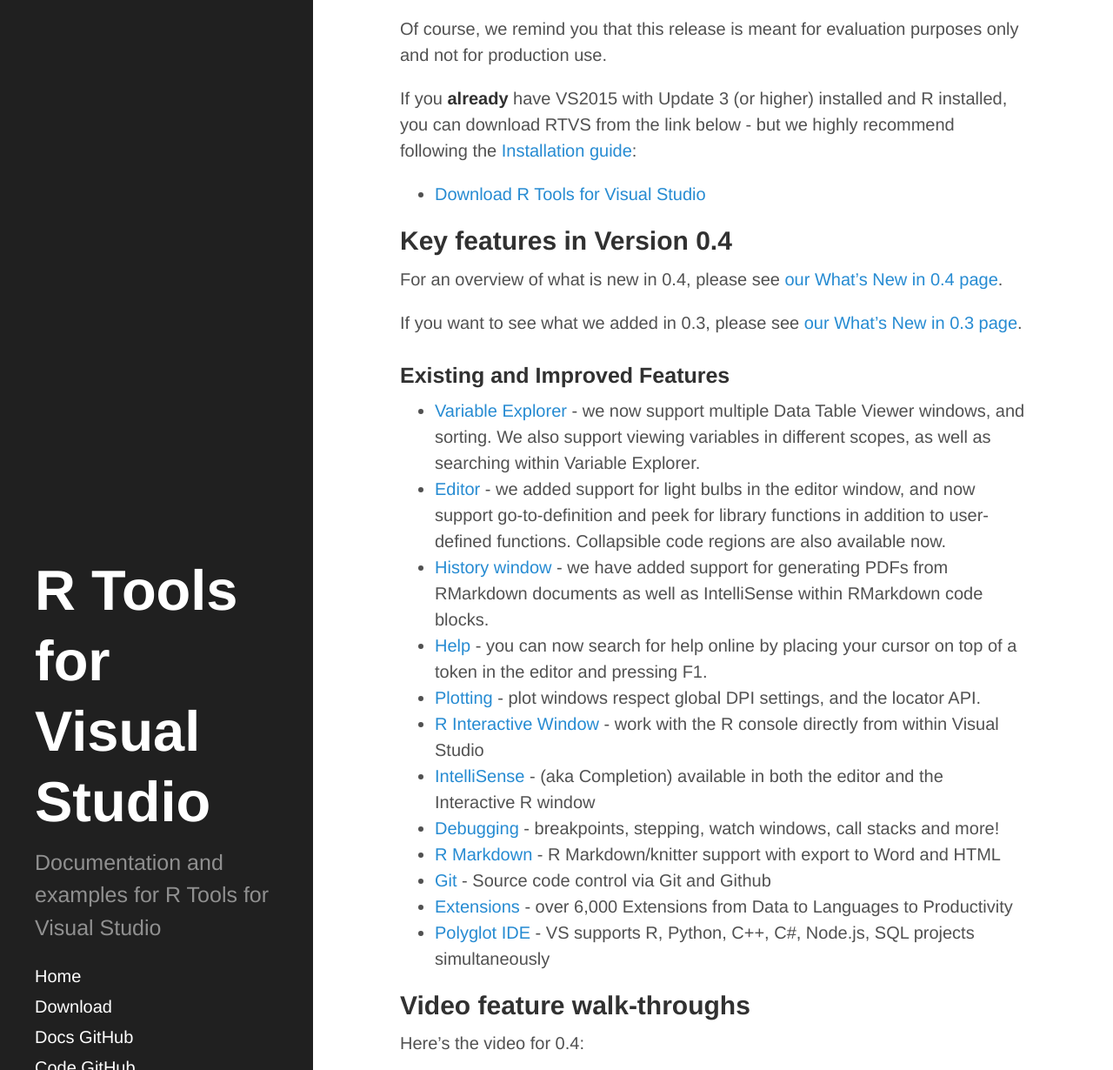
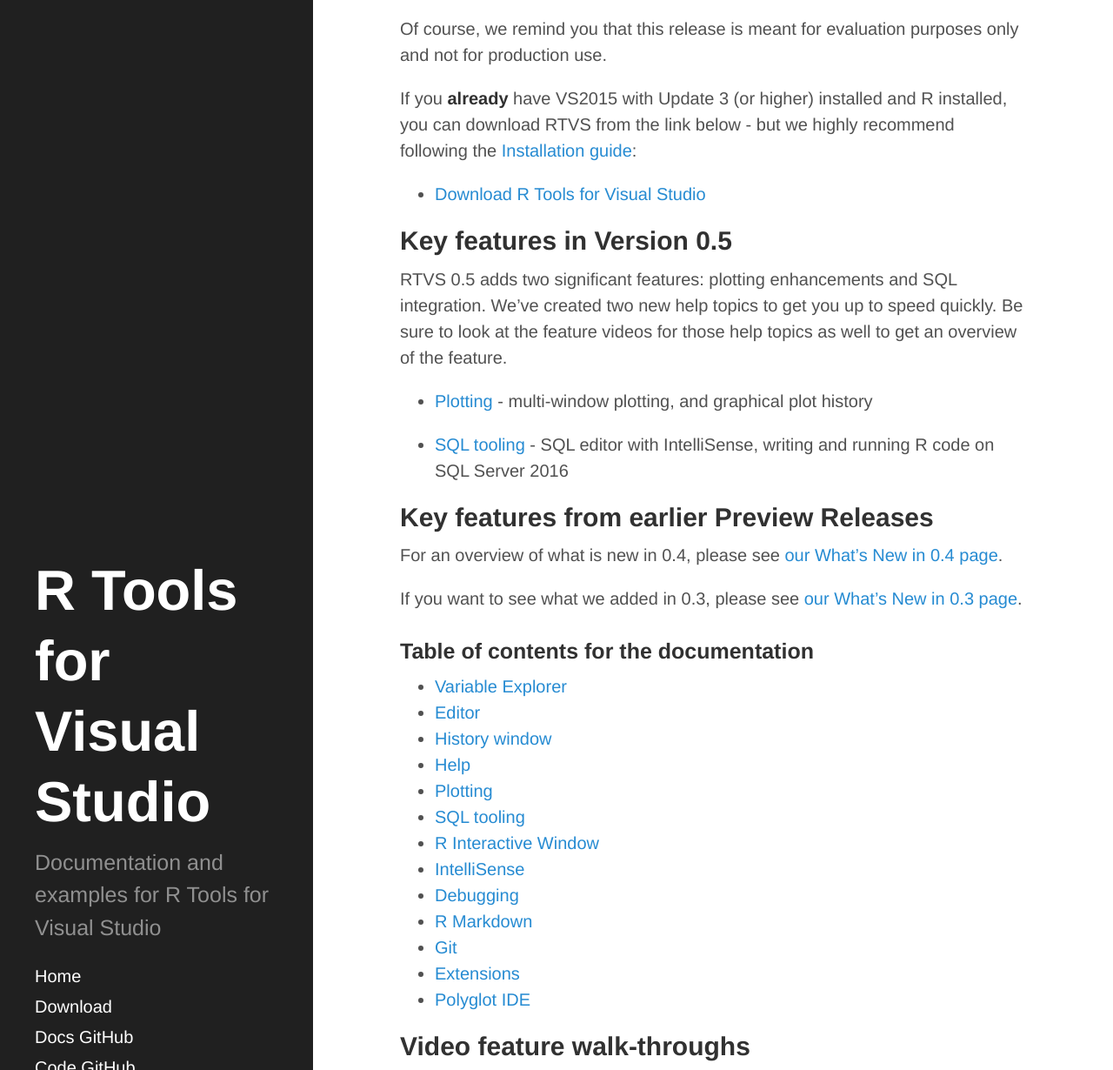
Before and after one commit to microsoft/RTVS-docs, a Jekyll site: the page built from index.md, in a window 1280 px wide and 1400 px high, scrolled down 607 px, cut to the strip 0-1230 px from the top of the window. Shown: the whole strip at 87% size. Built offline with Jekyll 4.4.1, drawn with Linux system fonts in a browser that asks for light colours; some of the changed text lies outside the part shown.

Commit message:
Updating documentation homepage to point to 0.5 specific bits

```diff
--- a/index.md
+++ b/index.md
@@ -22,7 +22,19 @@
 
 * [Download R Tools for Visual Studio](https://aka.ms/rtvs-current)
 
-## Key features in Version 0.4
+## Key features in Version 0.5
+
+RTVS 0.5 adds two significant features: plotting enhancements and SQL
+integration. We've created two new help topics to get you up to speed quickly.
+Be sure to look at the feature videos for those help topics as well to get an
+overview of the feature.
+
+* [Plotting](plotting.html) - multi-window plotting, and graphical plot history
+
+* [SQL tooling](sqlserver.html) - SQL editor with IntelliSense, writing and
+running R code on SQL Server 2016
+
+## Key features from earlier Preview Releases
 
 For an overview of what is new in 0.4, please see [our What's New in 0.4
 page](new_for_04.html).
@@ -30,29 +42,21 @@
 If you want to see what we added in 0.3, please see [our What's New in 0.3
 page](new_for_03.html).
 
-### Existing and Improved Features
+### Table of contents for the documentation
 
-* [Variable Explorer](variable-explorer.html) - we now support multiple Data
-    Table Viewer windows, and sorting. We also support viewing variables in
-    different scopes, as well as searching within Variable Explorer.
-* [Editor](editing.html) - we added support for light bulbs in the editor
-    window, and now support go-to-definition and peek for library functions in
-    addition to user-defined functions. Collapsible code regions are also
-    available now.
-* [History window](history.html) - we have added support for generating PDFs
-    from RMarkdown documents as well as IntelliSense within RMarkdown code
-    blocks.
-* [Help](help.html) - you can now search for help online by placing your cursor
-    on top of a token in the editor and pressing F1.
-* [Plotting](plotting.html) - plot windows respect global DPI settings, and the
-    locator API.
-* [R Interactive Window](interactive-repl.html) - work with the R console directly from within Visual Studio
-* [IntelliSense](intellisense.html) - (aka Completion) available in both the editor and the Interactive R window
-* [Debugging](debugging.html) -  breakpoints, stepping, watch windows, call stacks and more!
-* [R Markdown](rmarkdown.html) - R Markdown/knitter support with export to Word and HTML
-* [Git](git.html) - Source code control via Git and Github
-* [Extensions](extensions.html) - over 6,000 Extensions from Data to Languages to Productivity
-* [Polyglot IDE](polyglot.html) - VS supports R, Python, C++, C#, Node.js, SQL projects simultaneously
+* [Variable Explorer](variable-explorer.html)
+* [Editor](editing.html)
+* [History window](history.html)
+* [Help](help.html)
+* [Plotting](plotting.html)
+* [SQL tooling](sqlserver.html)
+* [R Interactive Window](interactive-repl.html)
+* [IntelliSense](intellisense.html)
+* [Debugging](debugging.html)
+* [R Markdown](rmarkdown.html)
+* [Git](git.html)
+* [Extensions](extensions.html)
+* [Polyglot IDE](polyglot.html)
 
 ## Video feature walk-throughs
 
@@ -200,7 +204,6 @@
 * Rendering Shiny apps or `ggviz` plots in a VS window. We currently
     render using the default browser
 * Running your R session on another computer
-* R scripts in SQL Server Integration
 
 We'll be addressing these in the near future.
 
```
Also changed, not shown: other parts of index.md (+2 -2 lines).
